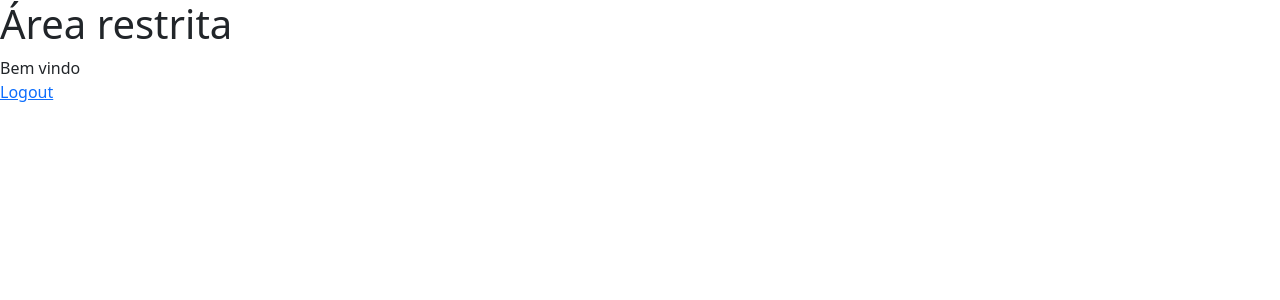
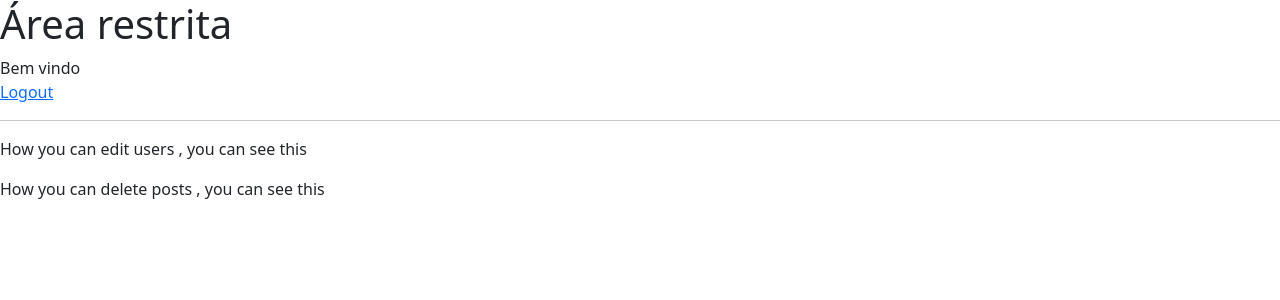
Before and after one commit to Reis567/login-django, a Django app: page /dashboard/ in a window 1280 px wide. Shown: the top 300 px of the page. Run offline with Django 4.2, Linux system fonts and the light colour scheme; the visitor is signed in with stand-in values (Sample User, id 1).

Commit message:
User permissions

```diff
--- a/app/templates/dashboard/home.html
+++ b/app/templates/dashboard/home.html
@@ -2,11 +2,22 @@
 {% block content %}
     {%if request.user.is_authenticated%}
 
-    <h1>Área restrita</h1>
-    Bem vindo <br>
-    <a href="/logouts/">Logout</a>
+        <h1>Área restrita</h1>
+        Bem vindo <br>
+        <a href="/logouts/">Logout</a>
+
+        <hr>
+            {% if perms.admin.can_edit_users %}
+                <p>How you can edit users , you can see this</p>
+            {% endif %}
+
+            {% if perms.admin.can_delete_posts %}
+                <p>How you can delete posts , you can see this</p>
+            {% endif %}
+
     {% else %}
-    <h1>Você não tem acesso a essa area</h1>
+
+        <h1>Você não tem acesso a essa area</h1>
 
     {% endif %}
 {% endblock content %}
```
